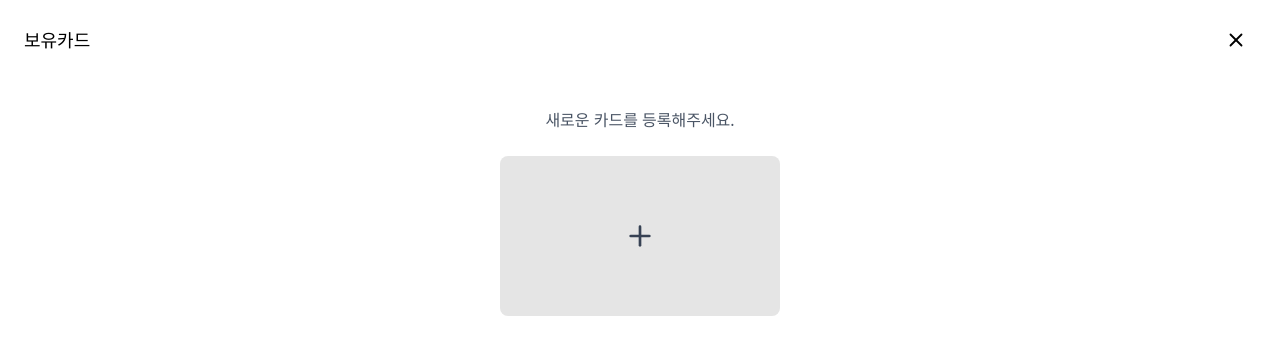
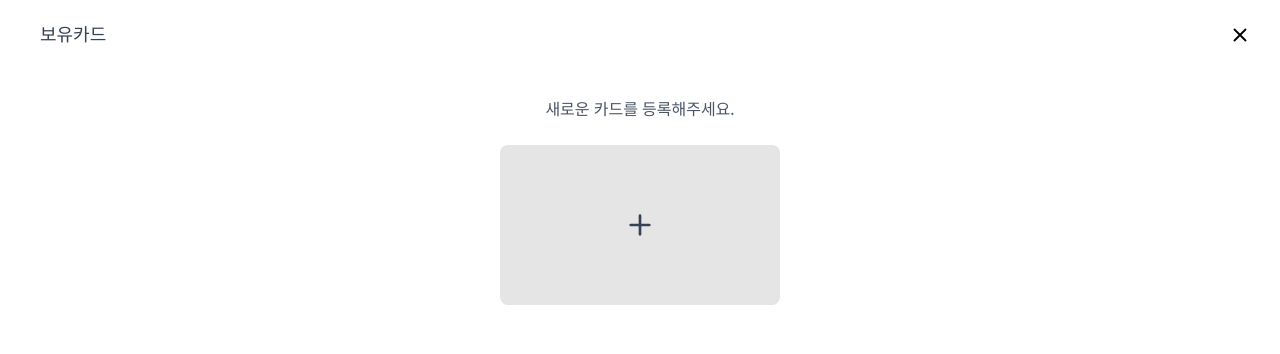
Before and after one commit to hyeonw8/shooking, a React (Vite) app: page /payments in a window 1280 px wide. Shown: the top 354 px of the page. Built offline with nearby package versions, Linux system fonts and the light colour scheme.

Commit message:
style: 결제 Header 레이아웃 및 정렬 구조 개선
- Header 높이 및 padding 값 공통 기준으로 수정
- 뒤로가기 영역을 고정 슬롯 구조로 변경하여 정렬 안정화
- variant에 따라 좌측 영역 너비 동적 처리

```diff
--- a/src/features/payments/shared/PaymentsHeader.jsx
+++ b/src/features/payments/shared/PaymentsHeader.jsx
@@ -5,26 +5,33 @@ export const PaymentsHeader = ({ title, variant, onBack, onClose }) => {
   const showBack = variant === 'add' && typeof onBack === 'function';
 
   return (
-    <header className="sticky top-0 z-50 flex h-[60px] items-center justify-between bg-white px-6 py-10">
+    <header className="sticky top-0 z-50 flex h-[69px] items-center justify-between px-5">
       {/* 왼쪽: add면 [뒤로가기 + 제목], list면 [제목만] */}
-      <div className="flex min-w-0 flex-1 items-center gap-3">
+      <div className="flex min-w-0 flex-1 items-center">
+        <div
+          className={`flex ${showBack ? 'w-8' : 'w-3'} h-8 shrink-0 items-center justify-center`}
+        >
           {showBack && (
             <button
               type="button"
               onClick={onBack}
-            className="flex h-10 w-10 cursor-pointer items-center justify-center rounded-full transition hover:bg-gray-100"
+              className="hover:bg-gray-100 flex h-8 w-8 cursor-pointer items-center justify-center text-gray-600"
               aria-label="뒤로가기"
             >
-            <FiChevronLeft size={22} />
+              <FiChevronLeft size={26} />
             </button>
           )}
-        <h1 className="truncate text-lg">{title}</h1>
+        </div>
+
+        <h1 className="truncate pl-2 text-[18px] font-medium text-gray-700">
+          {title}
+        </h1>
       </div>
       {/* 오른쪽: 닫기 */}
       <button
         type="button"
         onClick={onClose}
-        className="flex h-10 w-10 cursor-pointer items-center justify-center rounded-full transition hover:bg-gray-100"
+        className="flex h-10 w-10 shrink-0 cursor-pointer items-center justify-center rounded-full transition hover:bg-gray-100"
         aria-label="닫기"
       >
         <FiX size={22} />
```
Lines whose indentation alone changed are shown as unchanged.
